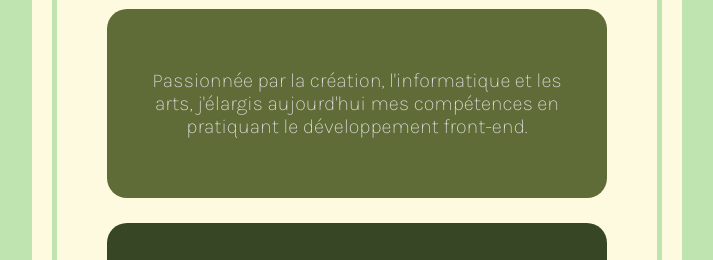
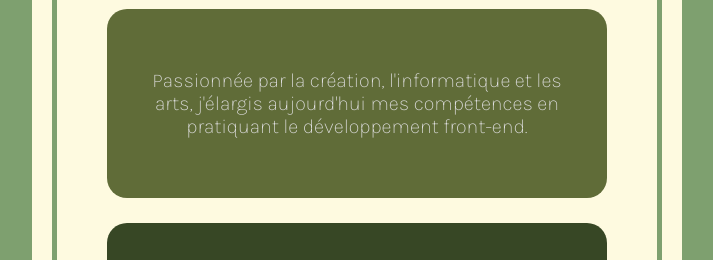
Before and after one commit to seg-n/portfolio-page, a website: page index.html in a window 1280 px wide. Shown: the part 195-455 px from the top of the page, without its empty margins (283-996 px from the left). Drawn offline with Linux system fonts and the light colour scheme.

Commit message:
Update styles.css

```diff
--- a/styles.css
+++ b/styles.css
@@ -1,7 +1,7 @@
 @import url('https://fonts.googleapis.com/css2?family=Karla:wght@200;800&display=swap');
 
 body {
-  background-color: #c0e4b0;
+  background-color: #7ea06f;
   font-family: 'Karla', sans-serif;
   margin: 0;
   padding: 0;
```
